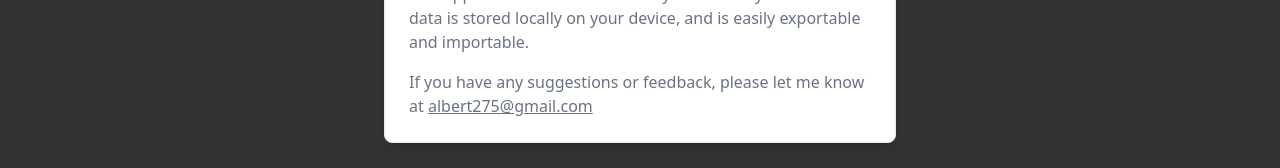
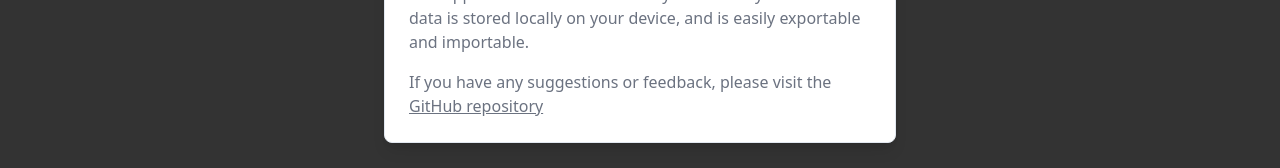
Before and after one commit to albertkim/buncard, a React (Vite) app: page / in a window 1280 px wide. Both pictures are taken after a click on the button "About". Shown: the part 460-628 px from the top of the page. Built offline with nearby package versions, Linux system fonts and the light colour scheme.

Commit message:
Readme updates

```diff
--- a/src/components/About.tsx
+++ b/src/components/About.tsx
@@ -1,18 +1,7 @@
 import { Button } from "@/components/ui/button"
 import { Dialog, DialogContent, DialogTrigger } from "@/components/ui/dialog"
-import { useState } from "react"
-
-const EMAIL = "albert275@gmail.com"
 
 export function About() {
-  const [showCopied, setShowCopied] = useState(false)
-
-  const handleCopyEmail = () => {
-    navigator.clipboard.writeText(EMAIL)
-    setShowCopied(true)
-    setTimeout(() => setShowCopied(false), 2000)
-  }
-
   return (
     <Dialog>
       <DialogTrigger asChild>
@@ -22,32 +11,27 @@ export function About() {
         <div className="space-y-4">
           <h2 className="text-lg font-semibold">About Buncard</h2>
           <p className="text-gray-500">
-            Buncard is a simple app that helps store your loyalty cards,
-            membership cards, and other barcodes all in one place.
+            Buncard is a simple app that helps store your loyalty cards, membership cards, and other barcodes all in one
+            place.
           </p>
           <p className="text-gray-500">
-            I was an avid user of Stocard, but it was acquired by Klarna, which
-            required maintaining a Klarna account and getting bombarded with ads
-            when I'm just trying to open up my card.
+            I was an avid user of Stocard, but it was acquired by Klarna, which required maintaining a Klarna account
+            and getting bombarded with ads when I'm just trying to open up my card.
           </p>
           <p className="text-gray-500">
-            This application does not store any data on any servers. All data is
-            stored locally on your device, and is easily exportable and
-            importable.
+            This application does not store any data on any servers. All data is stored locally on your device, and is
+            easily exportable and importable.
           </p>
           <p className="text-gray-500">
-            If you have any suggestions or feedback, please let me know at{" "}
-            <span
-              onClick={handleCopyEmail}
-              className="text-primary underline cursor-pointer"
+            If you have any suggestions or feedback, please visit the{" "}
+            <a
+              href="https://github.com/albertkim/buncard"
+              target="_blank"
+              rel="noopener noreferrer"
+              className="text-primary underline"
             >
-              {EMAIL}
-            </span>
-            {showCopied && (
-              <span className="ml-2 text-sm text-muted-foreground">
-                Copied!
-              </span>
-            )}
+              GitHub repository
+            </a>
           </p>
         </div>
       </DialogContent>
```
Also changed, not shown: 1 other file (tests, documents, lock files or other folders).
